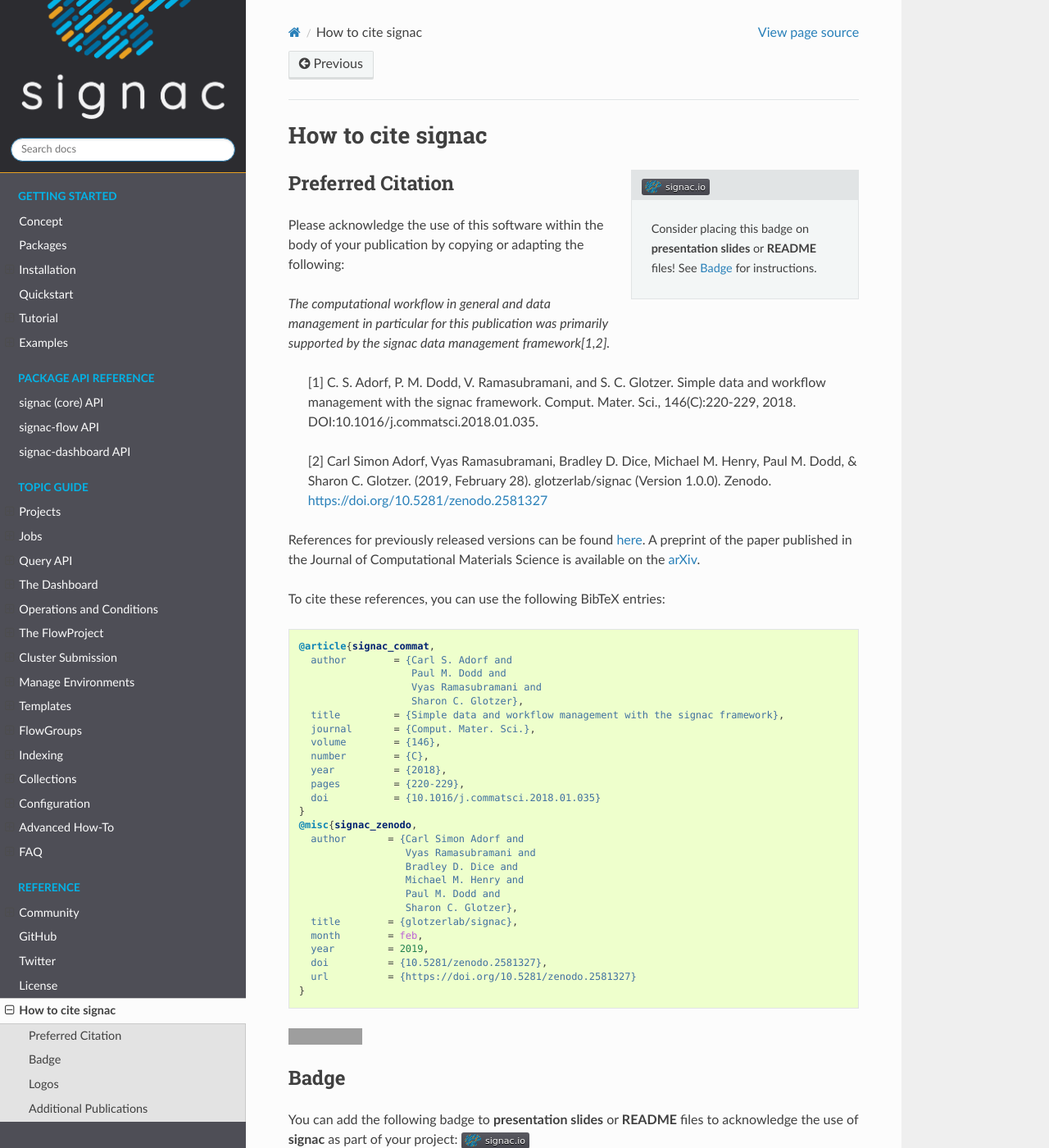
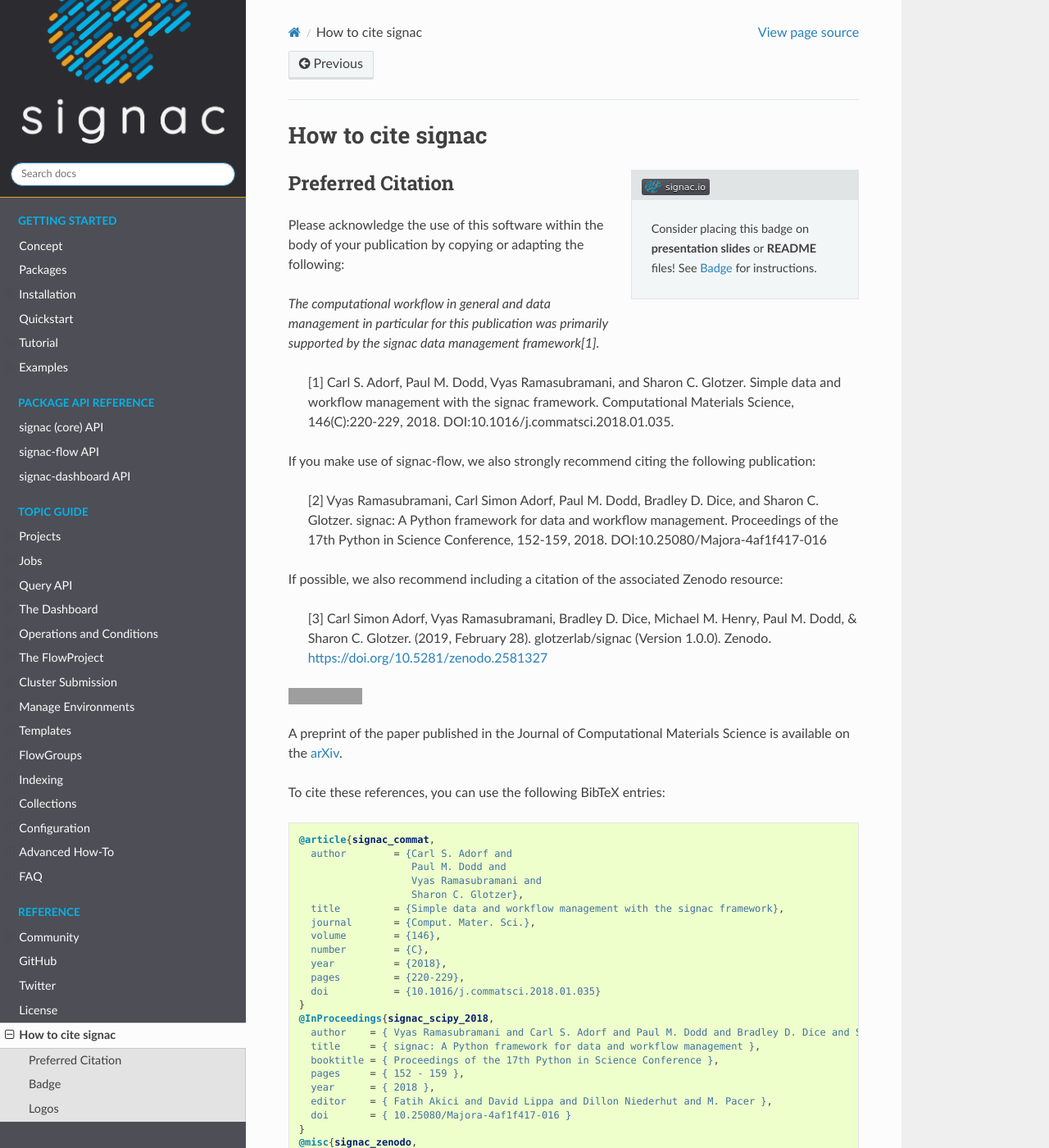
Before and after one commit to glotzerlab/signac-docs, a Sphinx documentation site: the page built from docs/source/acknowledge.rst, in a window 1280 px wide and 1400 px high. Shown: the whole window at 82% size. Built offline with Sphinx 7.4.7 and the Read the Docs theme 2.0.0, drawn with Linux system fonts in a browser that asks for light colours; some of the changed text lies outside the part shown; grey boxes are pictures that could not be loaded.

Commit message:
Clarify preferential citations and standardize formatting of citations.

```diff
--- a/docs/source/acknowledge.rst
+++ b/docs/source/acknowledge.rst
@@ -17,13 +17,21 @@
 
 Please acknowledge the use of this software within the body of your publication by copying or adapting the following:
 
-*The computational workflow in general and data management in particular for this publication was primarily supported by the signac data management framework[1,2].*
+*The computational workflow in general and data management in particular for this publication was primarily supported by the signac data management framework[1].*
 
-  [1] C. S. Adorf, P. M. Dodd, V. Ramasubramani, and S. C. Glotzer. Simple data and workflow management with the signac framework. Comput. Mater. Sci., 146(C):220-229, 2018. DOI:10.1016/j.commatsci.2018.01.035.
+  [1] Carl S. Adorf, Paul M. Dodd, Vyas Ramasubramani, and Sharon C. Glotzer. Simple data and workflow management with the signac framework. Computational Materials Science, 146(C):220-229, 2018. DOI:10.1016/j.commatsci.2018.01.035.
 
-  [2] Carl Simon Adorf, Vyas Ramasubramani, Bradley D. Dice, Michael M. Henry, Paul M. Dodd, & Sharon C. Glotzer. (2019, February 28). glotzerlab/signac (Version 1.0.0). Zenodo. https://doi.org/10.5281/zenodo.2581327
+If you make use of signac-flow, we also strongly recommend citing the following publication:
 
-References for previously released versions can be found `here <https://zenodo.org/badge/latestdoi/72946496>`_.
+  [2] Vyas Ramasubramani, Carl Simon Adorf, Paul M. Dodd, Bradley D. Dice, and Sharon C. Glotzer. signac: A Python framework for data and workflow management. Proceedings of the 17th Python in Science Conference, 152-159, 2018. DOI:10.25080/Majora-4af1f417-016
+
+If possible, we also recommend including a citation of the associated Zenodo resource:
+
+  [3] Carl Simon Adorf, Vyas Ramasubramani, Bradley D. Dice, Michael M. Henry, Paul M. Dodd, & Sharon C. Glotzer. (2019, February 28). glotzerlab/signac (Version 1.0.0). Zenodo. https://doi.org/10.5281/zenodo.2581327
+
+.. image:: https://zenodo.org/badge/DOI/10.5281/zenodo.2581327.svg
+   :target: https://doi.org/10.5281/zenodo.2581327
+
 A preprint of the paper published in the Journal of Computational Materials Science is available on the `arXiv <https://arxiv.org/abs/1611.03543>`_.
 
 To cite these references, you can use the following BibTeX entries:
@@ -43,8 +51,17 @@
       pages         = {220-229},
       doi           = {10.1016/j.commatsci.2018.01.035}
     }
+    @InProceedings{signac_scipy_2018,
+      author    = { Vyas Ramasubramani and Carl S. Adorf and Paul M. Dodd and Bradley D. Dice and Sharon C. Glotzer },
+      title     = { signac: A Python framework for data and workflow management },
+      booktitle = { Proceedings of the 17th Python in Science Conference },
+      pages     = { 152 - 159 },
+      year      = { 2018 },
+      editor    = { Fatih Akici and David Lippa and Dillon Niederhut and M. Pacer },
+      doi       = { 10.25080/Majora-4af1f417-016 }
+    }
     @misc{signac_zenodo,
-      author       = {Carl Simon Adorf and
+      author       = {Carl S. Adorf and
                       Vyas Ramasubramani and
                       Bradley D. Dice and
                       Michael M. Henry and
@@ -56,9 +73,6 @@
       doi          = {10.5281/zenodo.2581327},
       url          = {https://doi.org/10.5281/zenodo.2581327}
     }
-
-.. image:: https://zenodo.org/badge/DOI/10.5281/zenodo.2581327.svg
-   :target: https://doi.org/10.5281/zenodo.2581327
 
 .. _badge:
 
@@ -101,22 +115,3 @@
 This means you can use logos as long as you attribute the logos to the **signac** project.
 
 .. _`Creative Commons Attribution 4.0 International (CC BY 4.0) license`: https://creativecommons.org/licenses/by/4.0/
-
-Additional Publications
-=======================
-
-Below are citations for additional publications about signac.
-
-[3] Vyas Ramasubramani, Carl Simon Adorf, Paul M. Dodd, Bradley D. Dice, and Sharon C. Glotzer. signac: A Python framework for data and workflow management. Proceedings of the 17th Python in Science Conference, 152-159, 2018. DOI:10.25080/Majora-4af1f417-016
-
-.. code-block:: bibtex
-
-      @InProceedings{signac_scipy_2018,
-        author    = { Vyas Ramasubramani and Carl S. Adorf and Paul M. Dodd and Bradley D. Dice and Sharon C. Glotzer },
-        title     = { signac: A Python framework for data and workflow management },
-        booktitle = { Proceedings of the 17th Python in Science Conference },
-        pages     = { 152 - 159 },
-        year      = { 2018 },
-        editor    = { Fatih Akici and David Lippa and Dillon Niederhut and M. Pacer },
-        doi       = { 10.25080/Majora-4af1f417-016 }
-      }
```
